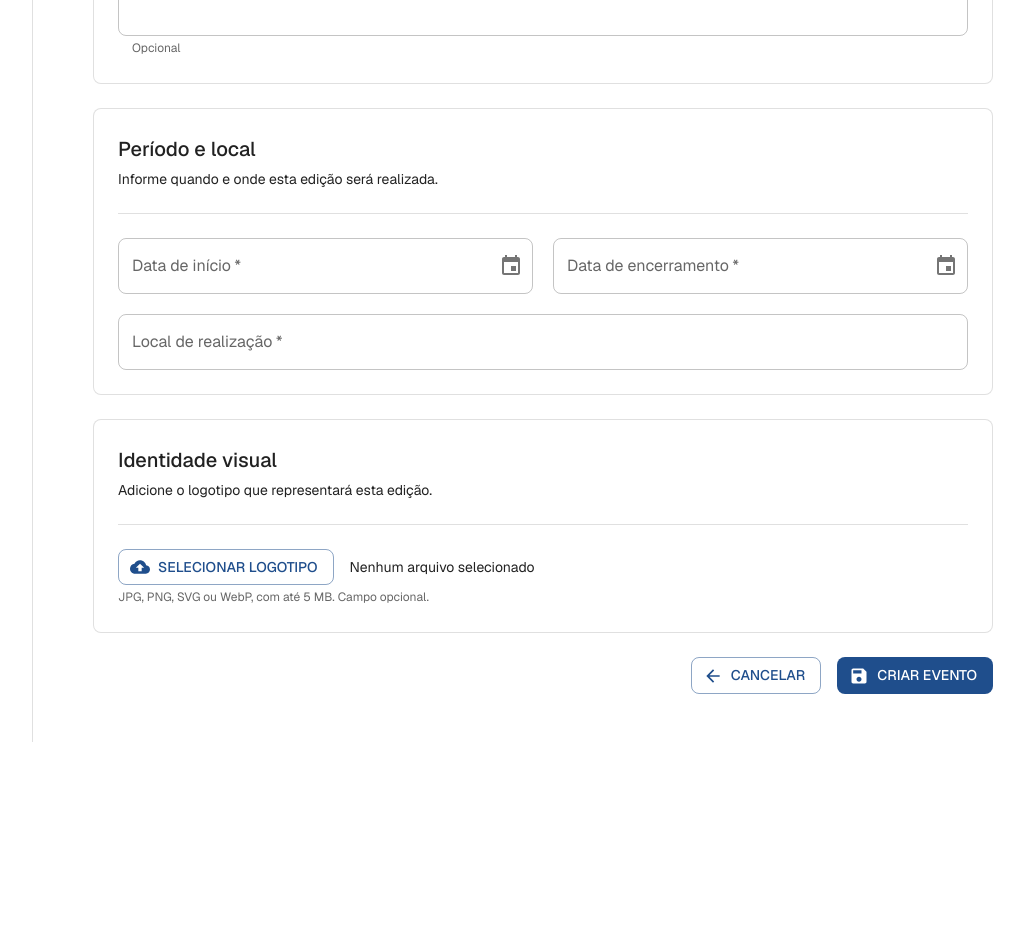
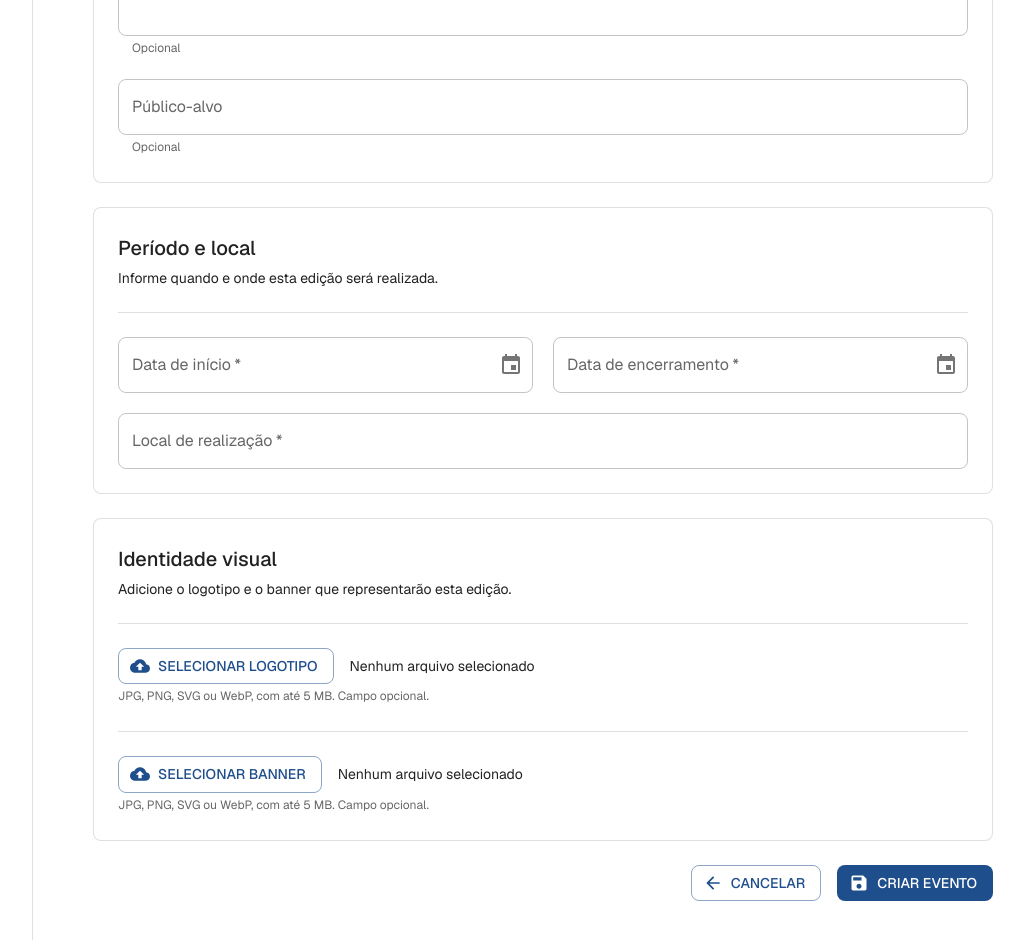
Before and after one commit to AcadEvent/acadevent, a Next.js app in the folder frontend/: page /gerenciar/eventos/novo in a window 1280 px wide. Shown: the part 820-1760 px from the top of the page, without its empty margins (227-1251 px from the left). Before the commit the page ends 1562 px from the top, so only its background shows below. Built offline with nearby package versions, Linux system fonts and the light colour scheme; no server answers; what @mui/material-nextjs would draw is missing.

Commit message:
feat(frontend) implementação da rota /gerenciar/eventos/novo, composto por um forms para a criação de um novo evento.

```diff
--- a/frontend/src/app/(gerenciar)/gerenciar/eventos/novo/page.tsx
+++ b/frontend/src/app/(gerenciar)/gerenciar/eventos/novo/page.tsx
@@ -1,7 +1,7 @@
 /**
  * ROTA: /gerenciar/eventos/novo
  * OWNER: Arthur   RF: RF01.1.1–5   PRIORIDADE: MVP
- * PROPÓSITO: Cadastro de novo evento (nome, sigla, edição, instituição, local, logo).
+ * PROPÓSITO: Cadastro de novo evento (dados cadastrais e identidade visual).
  * COMPONENTES: TextField, DatePicker, upload (react-hook-form + zod)
  * DADOS: postEvento() (via src/lib/api — nunca fetch direto)
  * ESTADOS: loading (Skeleton) / vazio (EmptyState) / erro (Alert)
@@ -40,22 +40,22 @@ import PageHeader from "@/components/layout/PageHeader";
 import { postEvento } from "@/lib/api";
 import type { Evento } from "@/lib/types";
 
-const TAMANHO_MAX_LOGO = 5 * 1024 * 1024;
-const TIPOS_LOGO = new Set([
+const TAMANHO_MAX_IMAGEM = 5 * 1024 * 1024;
+const TIPOS_IMAGEM = new Set([
   "image/jpeg",
   "image/png",
   "image/svg+xml",
   "image/webp",
 ]);
 
-const logoSchema = z
+const imagemSchema = z
   .instanceof(File, { message: "Selecione um arquivo válido." })
   .refine(
-    (arquivo) => TIPOS_LOGO.has(arquivo.type),
+    (arquivo) => TIPOS_IMAGEM.has(arquivo.type),
     "Use uma imagem JPG, PNG, SVG ou WebP.",
   )
   .refine(
-    (arquivo) => arquivo.size <= TAMANHO_MAX_LOGO,
+    (arquivo) => arquivo.size <= TAMANHO_MAX_IMAGEM,
     "O arquivo deve ter no máximo 5 MB.",
   );
 
@@ -84,6 +84,10 @@ const novoEventoSchema = z
       .string()
       .trim()
       .max(150, "Use no máximo 150 caracteres."),
+    publicoAlvo: z
+      .string()
+      .trim()
+      .max(255, "Use no máximo 255 caracteres."),
     instituicao: z
       .string()
       .trim()
@@ -93,6 +97,7 @@ const novoEventoSchema = z
     inicio: z.string().min(1, "Informe a data de início."),
     fim: z.string().min(1, "Informe a data de encerramento."),
     logoUrl: z.string().optional(),
+    bannerUrl: z.string().optional(),
   })
   .refine(
     ({ inicio, fim }) =>
@@ -112,10 +117,12 @@ const VALORES_INICIAIS: NovoEventoFormData = {
   instituicao: "",
   descricao: "",
   areaTematica: "",
+  publicoAlvo: "",
   inicio: "",
   fim: "",
   local: "",
   logoUrl: undefined,
+  bannerUrl: undefined,
 };
 
 function valorOpcional(valor: string): string | undefined {
@@ -132,17 +139,43 @@ function arquivoParaDataUrl(arquivo: File): Promise<string> {
         return;
       }
 
-      reject(new Error("Resultado inválido ao ler o logotipo."));
+      reject(new Error("Resultado inválido ao ler a imagem."));
     };
     leitor.onerror = () => reject(leitor.error);
     leitor.readAsDataURL(arquivo);
   });
 }
 
+async function processarImagem(arquivo?: File): Promise<{
+  dataUrl?: string;
+  nome?: string;
+  erro?: string;
+}> {
+  if (!arquivo) {
+    return {};
+  }
+
+  const validacao = imagemSchema.safeParse(arquivo);
+
+  if (!validacao.success) {
+    return { erro: validacao.error.issues[0]?.message };
+  }
+
+  try {
+    return {
+      dataUrl: await arquivoParaDataUrl(arquivo),
+      nome: arquivo.name,
+    };
+  } catch {
+    return { erro: "Não foi possível ler o arquivo selecionado." };
+  }
+}
+
 export default function NovoEventoPage() {
   const router = useRouter();
   const [erroEnvio, setErroEnvio] = useState<string | null>(null);
   const [nomeLogo, setNomeLogo] = useState<string | null>(null);
+  const [nomeBanner, setNomeBanner] = useState<string | null>(null);
   const {
     clearErrors,
     control,
@@ -167,8 +200,10 @@ export default function NovoEventoPage() {
       instituicao: dados.instituicao,
       descricao: valorOpcional(dados.descricao),
       areaTematica: valorOpcional(dados.areaTematica),
+      publicoAlvo: valorOpcional(dados.publicoAlvo),
       local: dados.local,
       logoUrl: dados.logoUrl,
+      bannerUrl: dados.bannerUrl,
       inicio: dayjs(dados.inicio).startOf("day").toISOString(),
       fim: dayjs(dados.fim).endOf("day").toISOString(),
     };
@@ -292,6 +327,15 @@ export default function NovoEventoPage() {
                   error={Boolean(errors.descricao)}
                   helperText={errors.descricao?.message ?? "Opcional"}
                 />
+                <TextField
+                  {...register("publicoAlvo")}
+                  label="Público-alvo"
+                  placeholder="Ex.: estudantes, docentes e profissionais da área"
+                  fullWidth
+                  disabled={isSubmitting}
+                  error={Boolean(errors.publicoAlvo)}
+                  helperText={errors.publicoAlvo?.message ?? "Opcional"}
+                />
               </Stack>
             </Paper>
 
@@ -384,7 +428,7 @@ export default function NovoEventoPage() {
                 Identidade visual
               </Typography>
               <Typography variant="body2" color="text.secondary" sx={{ mt: 0.5 }}>
-                Adicione o logotipo que representará esta edição.
+                Adicione o logotipo e o banner que representarão esta edição.
               </Typography>
               <Divider sx={{ my: 3 }} />
 
@@ -411,45 +455,87 @@ export default function NovoEventoPage() {
                           type="file"
                           accept="image/jpeg,image/png,image/svg+xml,image/webp"
                           onChange={async (event) => {
-                            const arquivo = event.target.files?.[0];
+                            const resultado = await processarImagem(
+                              event.target.files?.[0],
+                            );
 
-                            if (!arquivo) {
-                              onChange(undefined);
-                              setNomeLogo(null);
-                              clearErrors("logoUrl");
-                              return;
-                            }
-
-                            const resultado = logoSchema.safeParse(arquivo);
-
-                            if (!resultado.success) {
+                            if (resultado.erro) {
                               onChange(undefined);
                               setNomeLogo(null);
                               setError("logoUrl", {
                                 type: "validate",
-                                message: resultado.error.issues[0]?.message,
+                                message: resultado.erro,
                               });
                               return;
                             }
 
-                            try {
-                              onChange(await arquivoParaDataUrl(arquivo));
-                              setNomeLogo(arquivo.name);
-                              clearErrors("logoUrl");
-                            } catch {
-                              onChange(undefined);
-                              setNomeLogo(null);
-                              setError("logoUrl", {
-                                type: "validate",
-                                message: "Não foi possível ler o arquivo selecionado.",
-                              });
-                            }
+                            onChange(resultado.dataUrl);
+                            setNomeLogo(resultado.nome ?? null);
+                            clearErrors("logoUrl");
                           }}
                           sx={{ display: "none" }}
                         />
                       </Button>
                       <Typography variant="body2" color="text.secondary">
                         {nomeLogo ?? "Nenhum arquivo selecionado"}
+                      </Typography>
+                    </Stack>
+                    <FormHelperText error={Boolean(fieldState.error)}>
+                      {fieldState.error?.message ??
+                        "JPG, PNG, SVG ou WebP, com até 5 MB. Campo opcional."}
+                    </FormHelperText>
+                  </Box>
+                )}
+              />
+
+              <Divider sx={{ my: 3 }} />
+
+              <Controller
+                name="bannerUrl"
+                control={control}
+                render={({ field: { onChange, ref }, fieldState }) => (
+                  <Box>
+                    <Stack
+                      direction={{ xs: "column", sm: "row" }}
+                      spacing={2}
+                      sx={{ alignItems: { xs: "flex-start", sm: "center" } }}
+                    >
+                      <Button
+                        component="label"
+                        variant="outlined"
+                        startIcon={<CloudUploadIcon />}
+                        disabled={isSubmitting}
+                      >
+                        Selecionar banner
+                        <Box
+                          component="input"
+                          ref={ref}
+                          type="file"
+                          accept="image/jpeg,image/png,image/svg+xml,image/webp"
+                          onChange={async (event) => {
+                            const resultado = await processarImagem(
+                              event.target.files?.[0],
+                            );
+
+                            if (resultado.erro) {
+                              onChange(undefined);
+                              setNomeBanner(null);
+                              setError("bannerUrl", {
+                                type: "validate",
+                                message: resultado.erro,
+                              });
+                              return;
+                            }
+
+                            onChange(resultado.dataUrl);
+                            setNomeBanner(resultado.nome ?? null);
+                            clearErrors("bannerUrl");
+                          }}
+                          sx={{ display: "none" }}
+                        />
+                      </Button>
+                      <Typography variant="body2" color="text.secondary">
+                        {nomeBanner ?? "Nenhum arquivo selecionado"}
                       </Typography>
                     </Stack>
                     <FormHelperText error={Boolean(fieldState.error)}>
--- a/frontend/src/lib/types/eventos.ts
+++ b/frontend/src/lib/types/eventos.ts
@@ -63,6 +63,7 @@ export interface Evento {
   edicao?: string;
   descricao?: string;
   areaTematica?: string;
+  publicoAlvo?: string;
   instituicao?: string;
   local?: string;
   logoUrl?: string;
```
